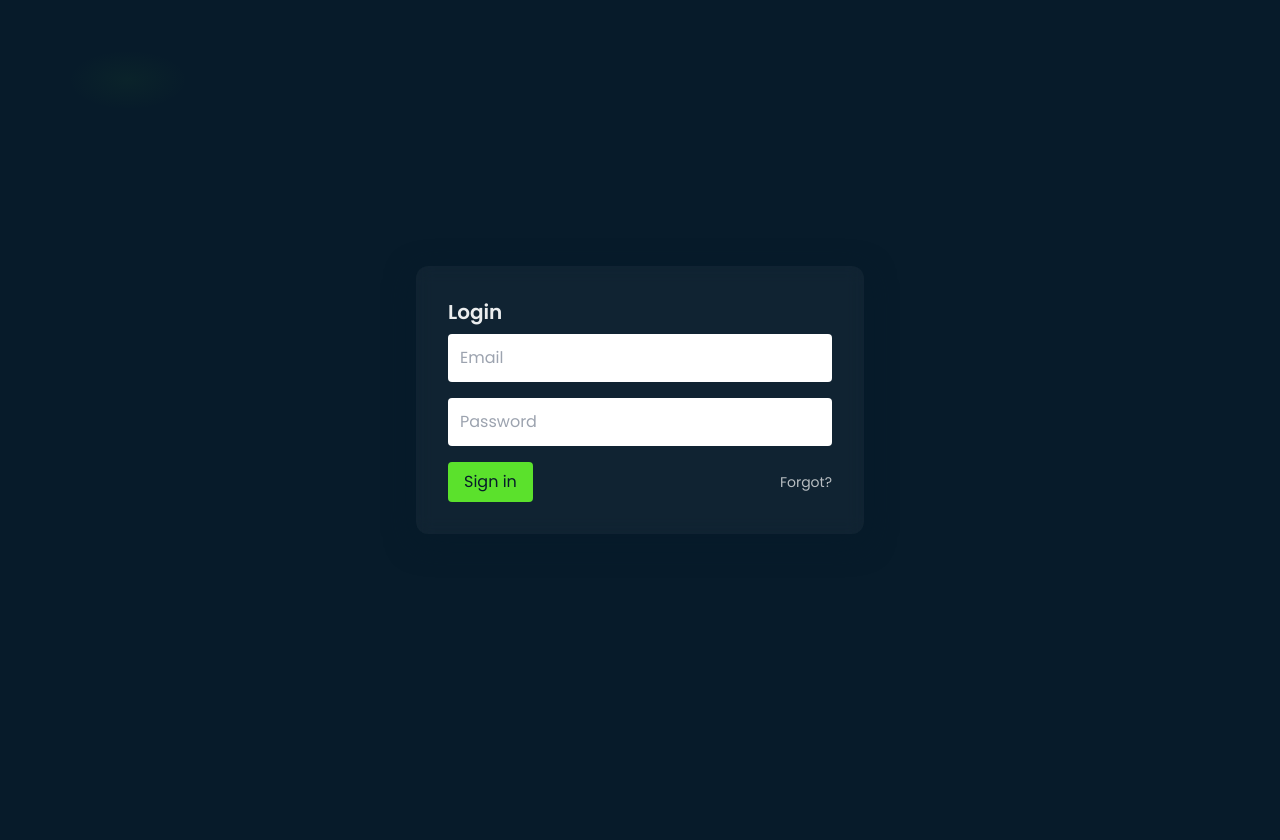
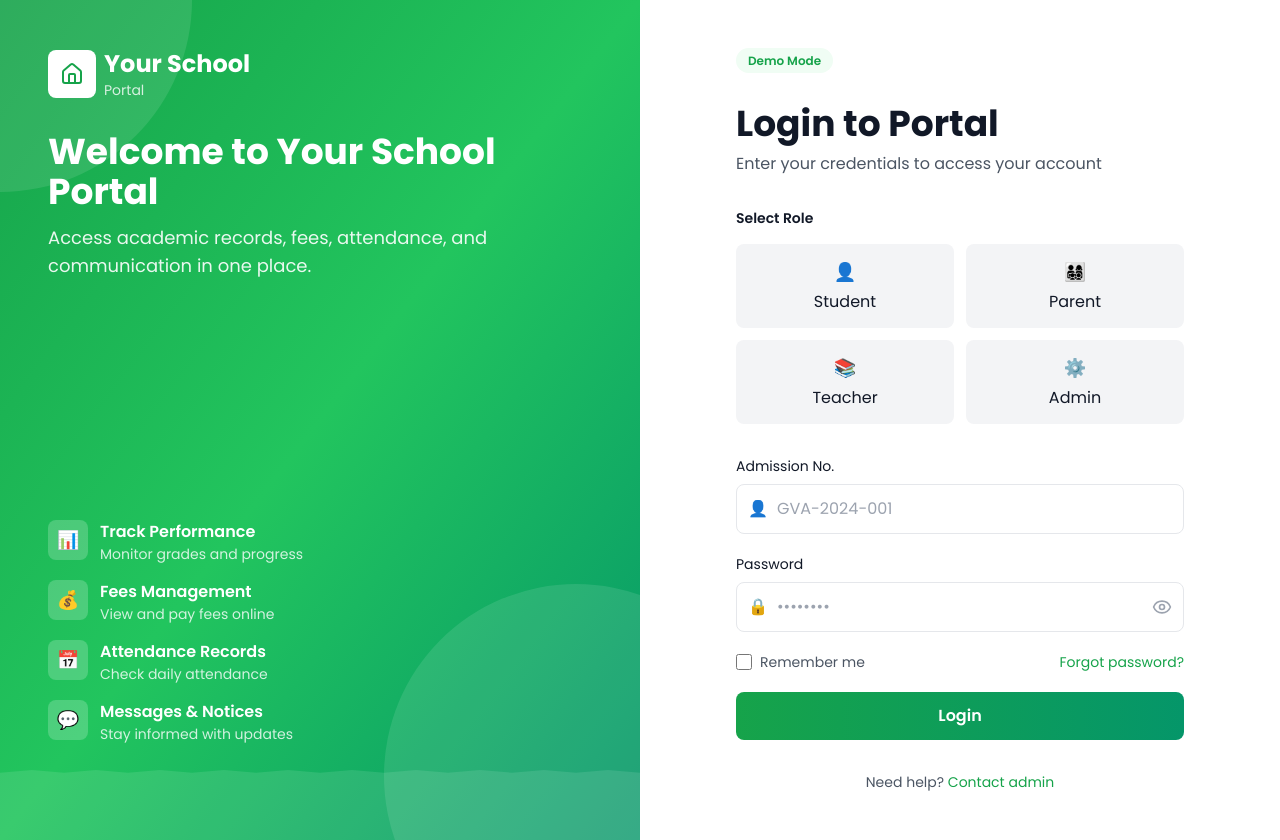
Before and after one commit to itaueliud/tstSchoolPortalDemo, a Next.js app: page /login in a window 1280 px wide. Before the commit the page ends 800 px from the top, so only its background shows below. Built offline with nearby package versions, Linux system fonts and the light colour scheme.

Commit message:
Redesign login page with split layout and beautiful green gradient

```diff
--- a/pages/login.tsx
+++ b/pages/login.tsx
@@ -1,17 +1,223 @@
-export default function Login(){
+'use client';
+
+import { useState } from 'react';
+import Link from 'next/link';
+import { Eye, EyeOff, Home } from 'lucide-react';
+
+type UserRole = 'student' | 'parent' | 'teacher' | 'admin' | null;
+
+export default function Login() {
+  const [role, setRole] = useState<UserRole>(null);
+  const [admissionNo, setAdmissionNo] = useState('');
+  const [password, setPassword] = useState('');
+  const [rememberMe, setRememberMe] = useState(false);
+  const [showPassword, setShowPassword] = useState(false);
+
+  const handleLogin = (e: React.FormEvent) => {
+    e.preventDefault();
+    if (!role || !admissionNo || !password) {
+      alert('Please fill in all fields');
+      return;
+    }
+    // Handle login logic here
+    console.log({ role, admissionNo, password, rememberMe });
+  };
+
+  const roleButtons = [
+    { id: 'student', label: 'Student', icon: '👤' },
+    { id: 'parent', label: 'Parent', icon: '👨‍👩‍👧‍👦' },
+    { id: 'teacher', label: 'Teacher', icon: '📚' },
+    { id: 'admin', label: 'Admin', icon: '⚙️' },
+  ];
+
   return (
-    <div className="min-h-screen flex items-center justify-center p-6">
-      <div className="card p-8 max-w-md w-full">
-        <h2 className="text-xl font-semibold mb-2">Login</h2>
-        <form className="space-y-4">
-          <input placeholder="Email" className="w-full p-3 rounded bg-white/6" />
-          <input placeholder="Password" type="password" className="w-full p-3 rounded bg-white/6" />
-          <div className="flex items-center justify-between">
-            <button className="px-4 py-2 bg-neon text-navy rounded">Sign in</button>
-            <a href="/forgot" className="text-sm text-white/70">Forgot?</a>
+    <div className="min-h-screen flex">
+      {/* Left Side - Green Gradient with School Info */}
+      <div className="hidden lg:flex lg:w-1/2 bg-gradient-to-br from-green-600 via-green-500 to-emerald-600 flex-col justify-between p-12 relative overflow-hidden">
+        {/* Background Pattern */}
+        <div className="absolute inset-0 opacity-10">
+          <div className="absolute top-0 left-0 w-96 h-96 bg-white rounded-full -translate-x-1/2 -translate-y-1/2"></div>
+          <div className="absolute bottom-0 right-0 w-96 h-96 bg-white rounded-full translate-x-1/3 translate-y-1/3"></div>
+        </div>
+
+        {/* Content */}
+        <div className="relative z-10">
+          <div className="flex items-center gap-2 mb-8">
+            <div className="w-12 h-12 bg-white rounded-lg flex items-center justify-center">
+              <Home className="w-6 h-6 text-green-600" />
+            </div>
+            <div>
+              <h1 className="text-2xl font-bold text-white">Your School</h1>
+              <p className="text-sm text-white/80">Portal</p>
+            </div>
           </div>
-        </form>
+
+          <div className="mb-12">
+            <h2 className="text-4xl font-bold text-white mb-3">Welcome to Your School Portal</h2>
+            <p className="text-white/90 text-lg">Access academic records, fees, attendance, and communication in one place.</p>
+          </div>
+        </div>
+
+        {/* Menu Items */}
+        <div className="relative z-10 space-y-4 mb-12">
+          <div className="flex items-start gap-3">
+            <div className="w-10 h-10 bg-white/20 rounded-lg flex items-center justify-center flex-shrink-0">
+              <span className="text-white text-lg">📊</span>
+            </div>
+            <div>
+              <h3 className="font-semibold text-white">Track Performance</h3>
+              <p className="text-sm text-white/80">Monitor grades and progress</p>
+            </div>
+          </div>
+          <div className="flex items-start gap-3">
+            <div className="w-10 h-10 bg-white/20 rounded-lg flex items-center justify-center flex-shrink-0">
+              <span className="text-white text-lg">💰</span>
+            </div>
+            <div>
+              <h3 className="font-semibold text-white">Fees Management</h3>
+              <p className="text-sm text-white/80">View and pay fees online</p>
+            </div>
+          </div>
+          <div className="flex items-start gap-3">
+            <div className="w-10 h-10 bg-white/20 rounded-lg flex items-center justify-center flex-shrink-0">
+              <span className="text-white text-lg">📅</span>
+            </div>
+            <div>
+              <h3 className="font-semibold text-white">Attendance Records</h3>
+              <p className="text-sm text-white/80">Check daily attendance</p>
+            </div>
+          </div>
+          <div className="flex items-start gap-3">
+            <div className="w-10 h-10 bg-white/20 rounded-lg flex items-center justify-center flex-shrink-0">
+              <span className="text-white text-lg">💬</span>
+            </div>
+            <div>
+              <h3 className="font-semibold text-white">Messages & Notices</h3>
+              <p className="text-sm text-white/80">Stay informed with updates</p>
+            </div>
+          </div>
+        </div>
+
+        {/* Wavy Bottom Border */}
+        <div className="absolute bottom-0 left-0 right-0 h-24 bg-white/10 clip-path-wave"></div>
       </div>
+
+      {/* Right Side - Login Form */}
+      <div className="w-full lg:w-1/2 bg-white flex flex-col items-center justify-center p-6 lg:p-12">
+        <div className="w-full max-w-md">
+          {/* Demo Mode Badge */}
+          <div className="mb-8">
+            <span className="text-xs font-semibold text-green-600 bg-green-50 px-3 py-1 rounded-full">Demo Mode</span>
+          </div>
+
+          {/* Header */}
+          <div className="mb-8">
+            <h1 className="text-4xl font-bold text-gray-900 mb-2">Login to Portal</h1>
+            <p className="text-gray-600">Enter your credentials to access your account</p>
+          </div>
+
+          {/* Role Selection */}
+          <div className="mb-8">
+            <label className="block text-sm font-semibold text-gray-900 mb-4">Select Role</label>
+            <div className="grid grid-cols-2 gap-3">
+              {roleButtons.map((btn) => (
+                <button
+                  key={btn.id}
+                  onClick={() => setRole(btn.id as UserRole)}
+                  className={`py-3 px-4 rounded-lg font-medium transition-all ${
+                    role === btn.id
+                      ? 'bg-green-600 text-white border-2 border-green-600'
+                      : 'bg-gray-100 text-gray-900 border-2 border-transparent hover:border-green-600'
+                  }`}
+                >
+                  <div className="text-lg mb-1">{btn.icon}</div>
+                  {btn.label}
+                </button>
+              ))}
+            </div>
+          </div>
+
+          {/* Form */}
+          <form onSubmit={handleLogin} className="space-y-5">
+            {/* Admission Number */}
+            <div>
+              <label className="block text-sm font-medium text-gray-900 mb-2">Admission No.</label>
+              <div className="relative">
+                <span className="absolute left-3 top-1/2 -translate-y-1/2 text-gray-400">👤</span>
+                <input
+                  type="text"
+                  value={admissionNo}
+                  onChange={(e) => setAdmissionNo(e.target.value)}
+                  placeholder="GVA-2024-001"
+                  className="w-full pl-10 pr-4 py-3 border border-gray-200 rounded-lg focus:outline-none focus:border-green-600 focus:ring-1 focus:ring-green-600 transition-colors"
+                />
+              </div>
+            </div>
+
+            {/* Password */}
+            <div>
+              <label className="block text-sm font-medium text-gray-900 mb-2">Password</label>
+              <div className="relative">
+                <span className="absolute left-3 top-1/2 -translate-y-1/2 text-gray-400">🔒</span>
+                <input
+                  type={showPassword ? 'text' : 'password'}
+                  value={password}
+                  onChange={(e) => setPassword(e.target.value)}
+                  placeholder="••••••••"
+                  className="w-full pl-10 pr-12 py-3 border border-gray-200 rounded-lg focus:outline-none focus:border-green-600 focus:ring-1 focus:ring-green-600 transition-colors"
+                />
+                <button
+                  type="button"
+                  onClick={() => setShowPassword(!showPassword)}
+                  className="absolute right-3 top-1/2 -translate-y-1/2 text-gray-400 hover:text-gray-600"
+                >
+                  {showPassword ? <EyeOff size={20} /> : <Eye size={20} />}
+                </button>
+              </div>
+            </div>
+
+            {/* Remember Me & Forgot Password */}
+            <div className="flex items-center justify-between">
+              <label className="flex items-center gap-2 cursor-pointer">
+                <input
+                  type="checkbox"
+                  checked={rememberMe}
+                  onChange={(e) => setRememberMe(e.target.checked)}
+                  className="w-4 h-4 rounded border-gray-300 text-green-600 focus:ring-green-600"
+                />
+                <span className="text-sm text-gray-600">Remember me</span>
+              </label>
+              <Link href="/forgot" className="text-sm text-green-600 hover:text-green-700 font-medium">
+                Forgot password?
+              </Link>
+            </div>
+
+            {/* Login Button */}
+            <button
+              type="submit"
+              className="w-full py-3 bg-gradient-to-r from-green-600 to-emerald-600 text-white font-semibold rounded-lg hover:shadow-lg transition-all mt-6"
+            >
+              Login
+            </button>
+          </form>
+
+          {/* Help Link */}
+          <div className="mt-8 text-center">
+            <p className="text-sm text-gray-600">
+              Need help?{' '}
+              <a href="/contact" className="text-green-600 hover:text-green-700 font-medium">
+                Contact admin
+              </a>
+            </p>
+          </div>
+        </div>
+      </div>
+
+      <style jsx>{`
+        .clip-path-wave {
+          clip-path: polygon(0 30%, 0 100%, 100% 100%, 100% 30%, 95% 27%, 90% 30%, 85% 27%, 80% 30%, 75% 27%, 70% 30%, 65% 27%, 60% 30%, 55% 27%, 50% 30%, 45% 27%, 40% 30%, 35% 27%, 30% 30%, 25% 27%, 20% 30%, 15% 27%, 10% 30%, 5% 27%, 0 30%);
+        }
+      `}</style>
     </div>
-  )
+  );
 }
```
